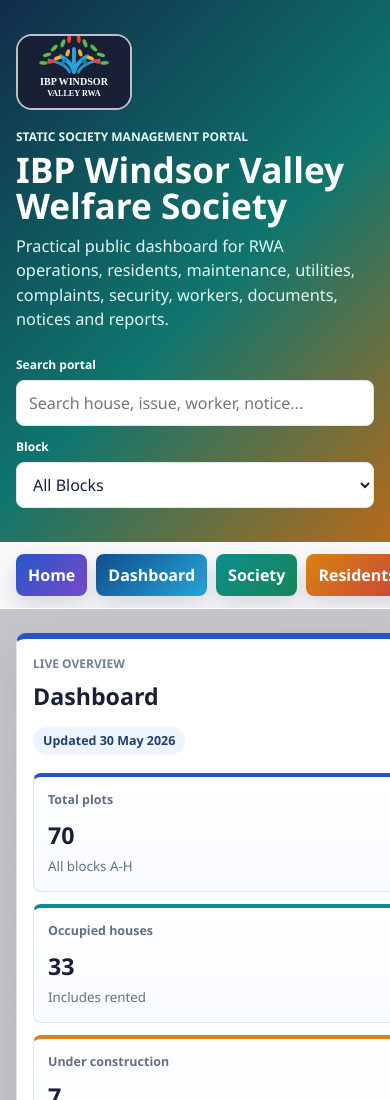
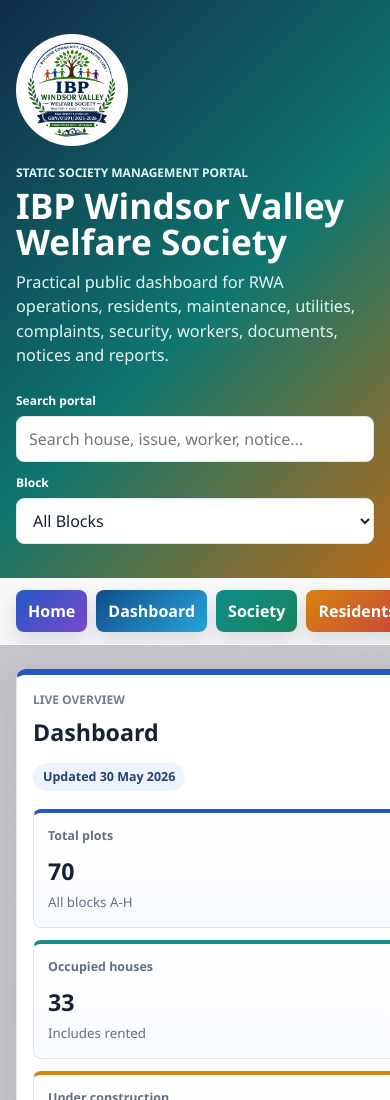
Before and after one commit to narendra09-devops/ibp-windsor-valley-connect, a plain HTML site: page index.html in a window 390 px wide. Shown: the top 1100 px of the page. Drawn offline with Linux system fonts and the light colour scheme.

Commit message:
Replace portal logo with RWA seal

```diff
--- a/css/style.css
+++ b/css/style.css
@@ -46,18 +46,19 @@ body {
 
 .brand-lockup {
   display: grid;
-  grid-template-columns: 128px minmax(0, 1fr);
+  grid-template-columns: 132px minmax(0, 1fr);
   gap: 18px;
   align-items: center;
 }
 
 .brand-lockup img {
-  width: 128px;
-  height: 84px;
+  width: 132px;
+  height: 132px;
   border: 2px solid rgba(255, 255, 255, 0.72);
-  border-radius: 16px;
-  object-fit: cover;
-  background: #172036;
+  border-radius: 50%;
+  object-fit: contain;
+  background: #ffffff;
+  padding: 6px;
 }
 
 .eyebrow {
@@ -632,8 +633,8 @@ footer strong {
   }
 
   .brand-lockup img {
-    width: 116px;
-    height: 76px;
+    width: 112px;
+    height: 112px;
   }
 
   .module-heading,
--- a/index.html
+++ b/index.html
@@ -7,13 +7,13 @@
   <meta name="theme-color" content="#132b46">
   <title>IBP Windsor Valley Welfare Society</title>
   <link rel="manifest" href="manifest.json">
-  <link rel="icon" href="assets/images/ibp-windsor-valley-logo.svg" type="image/svg+xml">
+  <link rel="icon" href="assets/images/rwa-logo.png" type="image/png">
   <link rel="stylesheet" href="css/style.css">
 </head>
 <body>
   <header id="dashboard" class="hero">
     <div class="brand-lockup">
-      <img src="assets/images/ibp-windsor-valley-logo.svg" alt="IBP Windsor Valley Welfare Society logo">
+      <img src="assets/images/rwa-logo.png" alt="IBP Windsor Valley Welfare Society logo">
       <div>
         <p class="eyebrow">Static society management portal</p>
         <h1>IBP Windsor Valley Welfare Society</h1>
--- a/service-worker.js
+++ b/service-worker.js
@@ -1,4 +1,4 @@
-const CACHE_NAME = "ibp-windsor-valley-rwa-v2";
+const CACHE_NAME = "ibp-windsor-valley-rwa-v3";
 const ASSETS = [
   "./",
   "./index.html",
@@ -6,7 +6,7 @@ const ASSETS = [
   "./js/app.js",
   "./manifest.json",
   "./data/public-data.json",
-  "./assets/images/ibp-windsor-valley-logo.svg",
+  "./assets/images/rwa-logo.png",
   "./assets/images/RWA-Society-Account-UPI.jpeg",
   "./assets/images/Prepaid-meter-Account-details.png",
   "./assets/documents/RWA_Windsor_Valley_Certificate.pdf",
```
Also changed, not shown: assets/images/rwa-logo.png (added), manifest.json.
